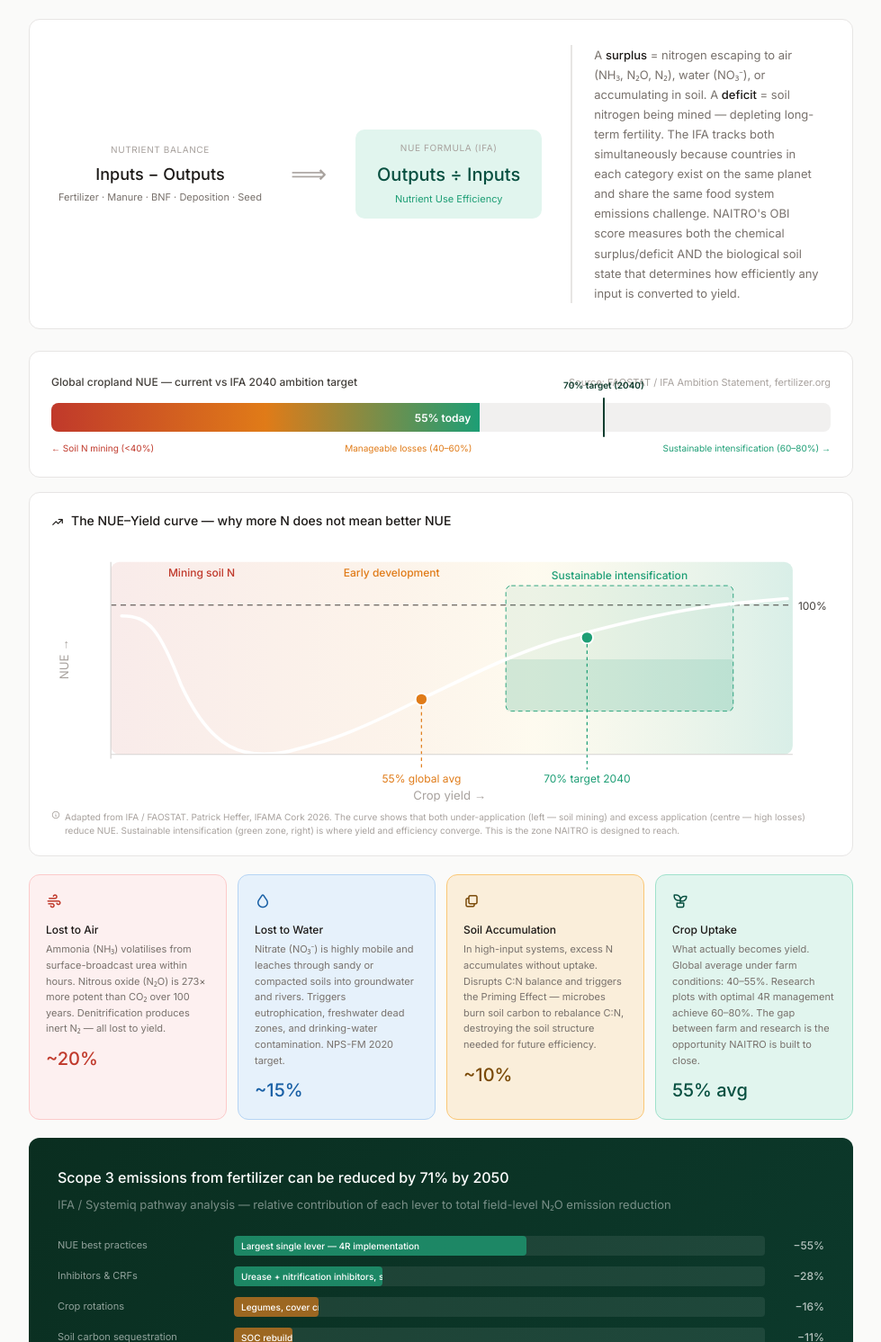
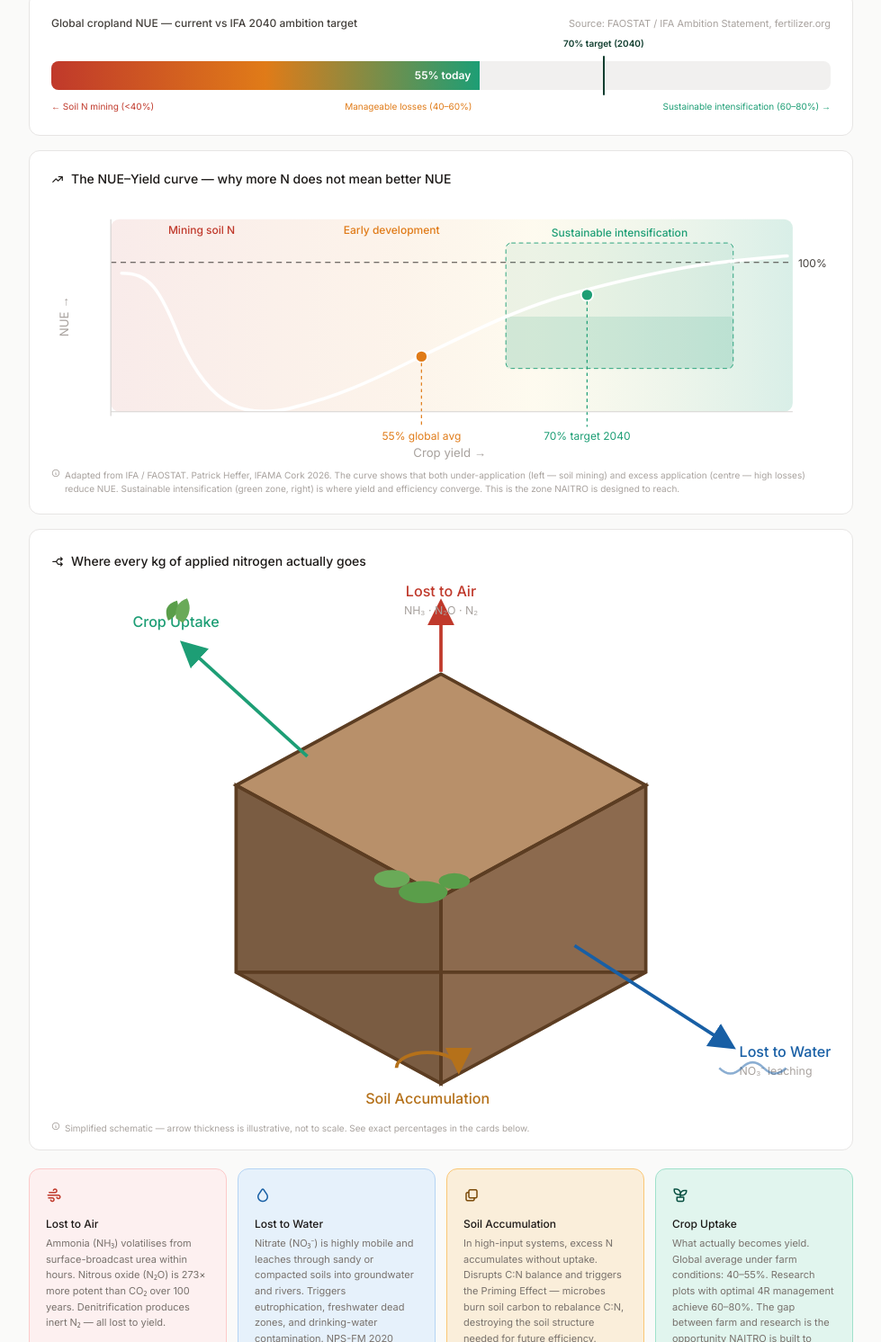
Before and after one commit to Radkiwi/NAITRO, a website: page how-naitro-works/index.html in a window 1280 px wide. Shown: the part 959-2451 px from the top of the page at 90% size, without its empty margins (150-1129 px from the left). Drawn offline with Linux system fonts and the light colour scheme.

Commit message:
Five readability and content fixes on How NAITRO Works
- Hero copy: replace IFA-Cork-specific claim with a more general
  "world's best soil science insights" framing
- Drop unverified regional examples (Sub-Saharan Africa soil mining,
  NZ dairy / SA sugarcane) from the NUE intro paragraph
- Remove the Nutrient Balance / NUE Formula equation box below the
  Heffer pull-quote
- Fix the NUE progress bar: more vertical clearance above the track
  so the "70% target (2040)" callout no longer overlaps the
  FAOSTAT/IFA source citation
- Add a simplified isometric soil-block diagram with labelled arrows
  (Lost to Air / Water / Soil Accumulation / Crop Uptake) above the
  existing loss-pathway cards — hand-built SVG matching the site's
  existing cube illustration, no HUD/data-analytics clutter

Co-Authored-By: Claude Sonnet 4.6 <noreply@anthropic.com>

```diff
--- a/how-naitro-works/index.html
+++ b/how-naitro-works/index.html
@@ -102,7 +102,7 @@
 
     /* ── NUE PROGRESS ── */
     .nue-progress { background: var(--white); border: 0.5px solid var(--border); border-radius: var(--radius); padding: 1.5rem; margin: 1rem 0; }
-    .np-label { font-size: 12px; font-weight: 500; color: var(--text-mid); margin-bottom: .875rem; display: flex; justify-content: space-between; align-items: baseline; flex-wrap: wrap; gap: .25rem; }
+    .np-label { font-size: 12px; font-weight: 500; color: var(--text-mid); margin-bottom: 2rem; display: flex; justify-content: space-between; align-items: baseline; flex-wrap: wrap; gap: .25rem; }
     .np-label span { font-size: 11px; color: var(--text-faint); font-weight: 400; }
     .np-track { height: 32px; background: #f1f0ef; border-radius: 8px; position: relative; }
     .np-fill { height: 100%; border-radius: 8px 0 0 8px; background: linear-gradient(90deg, #C0392B 0%, #E07B18 50%, #1D9E75 100%); display: flex; align-items: center; justify-content: flex-end; padding-right: 10px; }
@@ -277,7 +277,7 @@
   <div class="hero-inner">
     <div class="hero-tag"><i class="ti ti-stack"></i> Platform overview</div>
     <h1>How NAITRO works —<br><strong>The science of soil intelligence.</strong></h1>
-    <p class="hero-sub">NAITRO is built on the same NUE science presented at the IFA World Conference in Cork 2026. Four layers of technology turn that science into actions every farmer can take today — and every stakeholder can measure and verify.</p>
+    <p class="hero-sub">NAITRO is being developed on the world's best soil science insights. Four layers of technology turn that science into actions every farmer can take today — and every stakeholder can measure and verify.</p>
     <div class="hero-stats">
       <div><div class="hs-num">55%</div><div class="hs-label">Global cropland NUE today</div></div>
       <div><div class="hs-num">70%</div><div class="hs-label">IFA target by 2040</div></div>
@@ -315,30 +315,12 @@
     <div class="sec-tag tag-red"><i class="ti ti-chart-line"></i> The nitrogen problem</div>
     <div class="sec-title">Global NUE: 45 years of data, one stubborn curve</div>
     <div class="sec-body">
-      Global cropland NUE sits at roughly <strong>55%</strong> — meaning nearly half of every nitrogen application is lost to air, water, or soil accumulation before a crop can use it. The International Fertilizer Association (IFA), in research presented at the IFAMA World Conference in Cork, Ireland (June 2026), identifies this as the single most tractable lever for reducing agriculture's environmental footprint while protecting food security. Both <strong>too-low NUE</strong> (soil mining in Sub-Saharan Africa) and <strong>too-high NUE losses</strong> (excess N in NZ dairy, SA sugarcane) need intervention — the problem is global and the solutions are farm-specific.
+      Global cropland NUE sits at roughly <strong>55%</strong> — meaning nearly half of every nitrogen application is lost to air, water, or soil accumulation before a crop can use it. The International Fertilizer Association (IFA), in research presented at the IFAMA World Conference in Cork, Ireland (June 2026), identifies this as the single most tractable lever for reducing agriculture's environmental footprint while protecting food security. Both <strong>too-low NUE</strong> and <strong>too-high NUE losses</strong> need intervention — the problem is global and the solutions are farm-specific.
     </div>
 
     <div class="pull-quote">
       <p>"Tracking and improving nutrient use efficiency is key — for farming profitability, environment, climate, soil health, closing the yield gap, food security, and resilience to future crises."</p>
       <cite>— Patrick Heffer, IFA, IFAMA World Conference Cork, Ireland, June 2026</cite>
-    </div>
-
-    <!-- NUE Equation -->
-    <div class="eq-box">
-      <div class="eq-part">
-        <div class="eq-label">Nutrient Balance</div>
-        <div class="eq-val" style="font-size:18px">Inputs − Outputs</div>
-        <div class="eq-sub">Fertilizer · Manure · BNF · Deposition · Seed</div>
-      </div>
-      <div class="eq-op">⟹</div>
-      <div class="eq-result">
-        <div class="eq-label">NUE Formula (IFA)</div>
-        <div class="eq-val" style="color:#085041; font-size:20px">Outputs ÷ Inputs</div>
-        <div class="eq-sub" style="color:#1D9E75">Nutrient Use Efficiency</div>
-      </div>
-      <div class="eq-note">
-        A <strong>surplus</strong> = nitrogen escaping to air (NH₃, N₂O, N₂), water (NO₃⁻), or accumulating in soil. A <strong>deficit</strong> = soil nitrogen being mined — depleting long-term fertility. The IFA tracks both simultaneously because countries in each category exist on the same planet and share the same food system emissions challenge. NAITRO's OBI score measures both the chemical surplus/deficit AND the biological soil state that determines how efficiently any input is converted to yield.
-      </div>
     </div>
 
     <!-- NUE Progress bar -->
@@ -401,6 +383,56 @@
         <text x="16" y="108" font-size="11" fill="#a8a29e" font-family="Inter,sans-serif" text-anchor="middle" transform="rotate(-90,16,108)">NUE →</text>
       </svg>
       <div class="cite"><i class="ti ti-info-circle" style="flex-shrink:0"></i> Adapted from IFA / FAOSTAT. Patrick Heffer, IFAMA Cork 2026. The curve shows that both under-application (left — soil mining) and excess application (centre — high losses) reduce NUE. Sustainable intensification (green zone, right) is where yield and efficiency converge. This is the zone NAITRO is designed to reach.</div>
+    </div>
+
+    <!-- Nitrogen cycle diagram -->
+    <div class="sci-box" style="padding:1.5rem 1.5rem 1rem">
+      <h3 style="margin-bottom:.5rem"><i class="ti ti-arrows-split"></i> Where every kg of applied nitrogen actually goes</h3>
+      <svg viewBox="0 0 700 480" width="100%" xmlns="http://www.w3.org/2000/svg" style="display:block">
+        <defs>
+          <marker id="arrowRed" markerWidth="9" markerHeight="9" refX="6" refY="4" orient="auto"><path d="M0,0 L8,4 L0,8 Z" fill="#C0392B"/></marker>
+          <marker id="arrowBlue" markerWidth="9" markerHeight="9" refX="6" refY="4" orient="auto"><path d="M0,0 L8,4 L0,8 Z" fill="#185FA5"/></marker>
+          <marker id="arrowAmber" markerWidth="9" markerHeight="9" refX="6" refY="4" orient="auto"><path d="M0,0 L8,4 L0,8 Z" fill="#B5711A"/></marker>
+          <marker id="arrowGreen" markerWidth="9" markerHeight="9" refX="6" refY="4" orient="auto"><path d="M0,0 L8,4 L0,8 Z" fill="#1D9E75"/></marker>
+        </defs>
+
+        <!-- Soil block (isometric cube, simplified — no data overlays) -->
+        <g transform="translate(150,70) scale(2)">
+          <polygon points="100,8 192,58 192,142 100,192 8,142 8,58" fill="#A0785A"/>
+          <polygon points="100,8 192,58 100,108 8,58" fill="#B8906A"/>
+          <polygon points="8,58 100,108 100,192 8,142" fill="#7A5C42"/>
+          <polygon points="192,58 100,108 100,192 192,142" fill="#8C6A4E"/>
+          <polygon points="100,8 192,58 100,108 8,58" fill="none" stroke="#5C3D22" stroke-width="1.5"/>
+          <polygon points="8,58 100,108 100,192 8,142" fill="none" stroke="#5C3D22" stroke-width="1.5"/>
+          <polygon points="192,58 100,108 100,192 192,142" fill="none" stroke="#5C3D22" stroke-width="1.5"/>
+          <line x1="8" y1="142" x2="192" y2="142" stroke="#5C3D22" stroke-width="1.5"/>
+          <ellipse cx="92" cy="106" rx="11" ry="5" fill="#5a9e4a"/>
+          <ellipse cx="78" cy="100" rx="8" ry="4" fill="#6aaa58"/>
+          <ellipse cx="106" cy="101" rx="7" ry="3.5" fill="#5a9e4a"/>
+        </g>
+
+        <!-- Lost to Air -->
+        <line x1="350" y1="84" x2="350" y2="24" stroke="#C0392B" stroke-width="3" marker-end="url(#arrowRed)"/>
+        <text x="350" y="16" text-anchor="middle" font-size="13" font-weight="500" fill="#C0392B" font-family="Inter,sans-serif">Lost to Air</text>
+        <text x="350" y="32" text-anchor="middle" font-size="10" fill="#a8a29e" font-family="Inter,sans-serif">NH₃ · N₂O · N₂</text>
+
+        <!-- Lost to Water -->
+        <line x1="470" y1="330" x2="610" y2="420" stroke="#185FA5" stroke-width="3" marker-end="url(#arrowBlue)"/>
+        <text x="618" y="430" text-anchor="start" font-size="13" font-weight="500" fill="#185FA5" font-family="Inter,sans-serif">Lost to Water</text>
+        <text x="618" y="446" text-anchor="start" font-size="10" fill="#a8a29e" font-family="Inter,sans-serif">NO₃⁻ leaching</text>
+        <path d="M600,440 q10,10 20,0 t20,0 t20,0" fill="none" stroke="#185FA5" stroke-width="2" opacity="0.5"/>
+
+        <!-- Soil Accumulation -->
+        <path d="M310,440 a 28 14 0 1 1 56 0" fill="none" stroke="#B5711A" stroke-width="3" marker-end="url(#arrowAmber)"/>
+        <text x="338" y="472" text-anchor="middle" font-size="13" font-weight="500" fill="#B5711A" font-family="Inter,sans-serif">Soil Accumulation</text>
+
+        <!-- Crop Uptake -->
+        <line x1="230" y1="160" x2="120" y2="60" stroke="#1D9E75" stroke-width="3" marker-end="url(#arrowGreen)"/>
+        <text x="112" y="44" text-anchor="middle" font-size="13" font-weight="500" fill="#1D9E75" font-family="Inter,sans-serif">Crop Uptake</text>
+        <path d="M105,38 q-6,-14 8,-18 q4,12 -8,18 Z" fill="#5a9e4a"/>
+        <path d="M118,40 q10,-10 4,-22 q-12,4 -10,18 Z" fill="#6aaa58"/>
+      </svg>
+      <div class="cite"><i class="ti ti-info-circle" style="flex-shrink:0"></i> Simplified schematic — arrow thickness is illustrative, not to scale. See exact percentages in the cards below.</div>
     </div>
 
     <!-- Loss pathways -->
```
